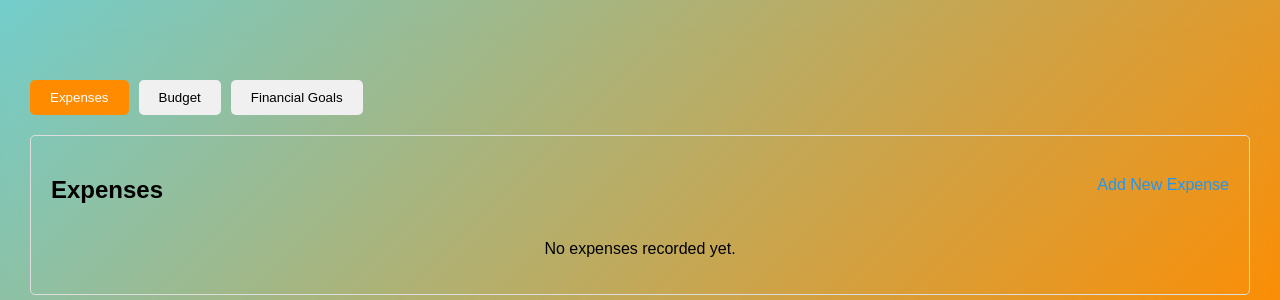
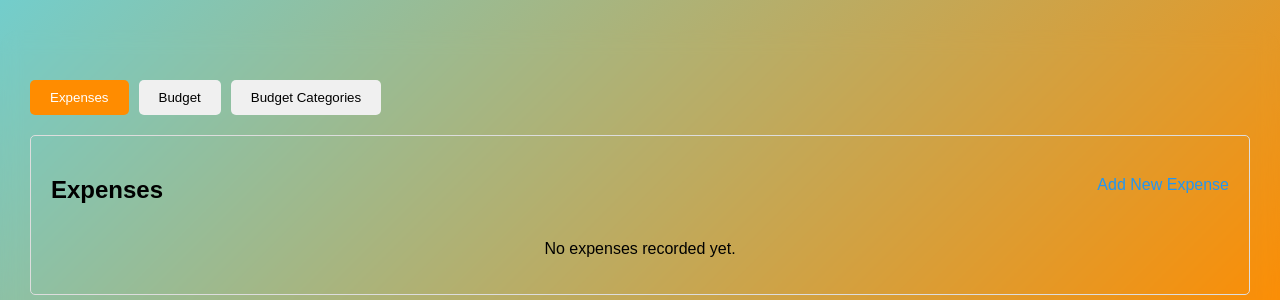
Before and after one commit to visalin/Personal_Finance_Tool, a Flask app: page /budget in a window 1280 px wide. Shown: the part 194-494 px from the top of the page. Run offline with Flask 3, Linux system fonts and the light colour scheme; a user stored in the database is signed in; some libraries are stand-ins or nearby versions.

Commit message:
Renamed finacial goals to Budget Categories

```diff
--- a/app.py
+++ b/app.py
@@ -32,8 +32,7 @@ pwd_context = CryptContext(
     hash__scrypt__salt_size=32
 )
 
-categories = ['Food', 'Transport', 'Utilities', 'Entertainment', 'Health', 'kidToys','KidEducation','KidClothing','KidFood','KidHealth','KidTransport','KidUtilities','KidEntertainment','KidOthers','CreditCardBill','Loan','Insurance','Rent','Mortgage','Others']
-
+categories = ['Food', 'Transport', 'Utilities', 'Entertainment', 'Health', 'KidToys', 'KidEducation', 'KidClothing', 'KidFood', 'KidHealth', 'KidTransport', 'KidUtilities', 'KidEntertainment', 'KidOthers', 'CreditCardBill', 'Loan', 'Insurance', 'Rent', 'Mortgage', 'Others']
 
 class User(db.Model):
     id = db.Column(db.Integer, primary_key=True)
@@ -61,14 +60,14 @@ class Budget(db.Model):
     start_date = db.Column(db.Date, nullable=False)
     end_date = db.Column(db.Date, nullable=False)
 
-class FinancialGoal(db.Model):
+class BudgetCategory(db.Model):
     id = db.Column(db.Integer, primary_key=True)
     user_id = db.Column(db.Integer, db.ForeignKey('user.id'), nullable=False)
-    description = db.Column(db.String(200), nullable=False)
     category = db.Column(db.String(100), nullable=False)
     target_amount = db.Column(db.Float, nullable=False)
     current_amount = db.Column(db.Float, default=0.0)
     target_date = db.Column(db.Date, nullable=False)
+    user = db.relationship('User', backref=db.backref('budget_categories', lazy=True))
 
 # Initialize the database
 @app.before_request
@@ -94,14 +93,18 @@ def dashboard():
     user_id = session['user_id']
     expenses = Expense.query.filter_by(user_id=user_id).order_by(Expense.date.desc()).all()
     user = User.query.get(user_id)
-    financial_goals = FinancialGoal.query.filter_by(user_id=user_id).all()
-    categories = ['Food', 'Transport', 'Utilities', 'Entertainment', 'Health', 'KidToys', 'KidEducation', 'KidClothing', 'KidFood', 'KidHealth', 'KidTransport', 'KidUtilities', 'KidEntertainment', 'KidOthers', 'CreditCardBill', 'Loan', 'Insurance', 'Rent', 'Mortgage', 'Others']
-    return render_template('dashboard.html', expenses=expenses, username=user.username, financial_goals=financial_goals, categories=categories)
+    budget_categories = BudgetCategory.query.filter_by(user_id=user_id).all()
+
+    # Calculate the remaining amount for each budget category
+    for category in budget_categories:
+        total_expenses = db.session.query(db.func.sum(Expense.amount)).filter_by(user_id=user_id, category=category.category).scalar() or 0.0
+        category.current_amount = category.target_amount - total_expenses
+
+    return render_template('dashboard.html', expenses=expenses, username=user.username, budget_categories=budget_categories, categories=categories)
 
 @app.route('/add_expense', methods=['GET', 'POST'])
 @login_required
 def add_expense():
-    #categories = ['Food', 'Transport', 'Utilities', 'Entertainment', 'Health', 'kidToys','KidEducation','KidClothing','KidFood','KidHealth','KidTransport','KidUtilities','KidEntertainment','KidOthers','CreditCardBill','Loan','Insurance','Rent','Mortgage','Others']
     if request.method == 'POST':
         description = request.form.get('description')
         amount = request.form.get('amount')
@@ -126,7 +129,7 @@ def add_expense():
         db.session.commit()
         flash('Expense added successfully!', 'success')
         return redirect(url_for('add_expense'))
-    return render_template('add_expense.html',categories=categories)
+    return render_template('add_expense.html', categories=categories)
 
 # User registration and login routes
 @app.route('/register', methods=['GET', 'POST'])
@@ -197,19 +200,17 @@ def budget():
         return redirect(url_for('dashboard'))
     return render_template('dashboard.html')
 
-@app.route('/financial_goals', methods=['GET', 'POST'])
+@app.route('/budget_categories', methods=['GET', 'POST'])
 @login_required
-def financial_goals():
+def budget_categories():
     user_id = session['user_id']
-    #categories2 = ['Food', 'Transport', 'Utilities', 'Entertainment', 'Health', 'KidToys', 'KidEducation', 'KidClothing', 'KidFood', 'KidHealth', 'KidTransport', 'KidUtilities', 'KidEntertainment', 'KidOthers', 'CreditCardBill', 'Loan', 'Insurance', 'Rent', 'Mortgage', 'Others']
 
     if request.method == 'POST':
-        description = request.form.get('description')
         category = request.form.get('category')
         target_amount = request.form.get('target_amount')
         target_date_str = request.form.get('target_date')
 
-        if not description or not category or not target_amount or not target_date_str:
+        if not category or not target_amount or not target_date_str:
             flash('All fields are required!', 'danger')
             return redirect(url_for('dashboard'))
 
@@ -219,18 +220,19 @@ def financial_goals():
             flash('Invalid target amount entered!', 'danger')
             return redirect(url_for('dashboard'))
 
-        target_date = datetime.strptime(target_date_str, '%Y-%m-%d').date()
+        target_date = datetime.strptime(target_date_str, '%Y-%m').date()
 
-        new_goal = FinancialGoal(user_id=user_id, description=description, category=category, target_amount=target_amount, target_date=target_date)
-        db.session.add(new_goal)
+        # Create a new Budget Category
+        new_category = BudgetCategory(user_id=user_id, category=category, target_amount=target_amount, target_date=target_date)
+        db.session.add(new_category)
         db.session.commit()
-        flash('Financial goal set successfully!', 'success')
+        flash('Budget category set successfully!', 'success')
         return redirect(url_for('dashboard'))
 
-    financial_goals = FinancialGoal.query.filter_by(user_id=user_id).all()
-    return render_template('dashboard.html',  categories=categories, financial_goals=financial_goals)
-
+    # Get all budget categories for the user
+    budget_categories = BudgetCategory.query.filter_by(user_id=user_id).all()
+    return render_template('dashboard.html')
 
 
 if __name__ == '__main__':
-    app.run(host='0.0.0.0',debug=True)
+    app.run(host='0.0.0.0', debug=True)
--- a/templates/dashboard.html
+++ b/templates/dashboard.html
@@ -69,7 +69,7 @@
             <div class="tabs">
                 <button class="tab-button active" onclick="openTab(event, 'expenses')">Expenses</button>
                 <button class="tab-button" onclick="openTab(event, 'budget')">Budget</button>
-                <button class="tab-button" onclick="openTab(event, 'financial_goals')">Financial Goals</button>
+                <button class="tab-button" onclick="openTab(event, 'budget_categories')">Budget Categories</button>
             </div>
 
             <div id="expenses" class="tab-content active">
@@ -119,44 +119,40 @@
                 </form>
             </div>
 
-            <div id="financial_goals" class="tab-content">
+            <div id="budget_categories" class="tab-content">
                 <div>
-                    <h2>Financial Goals</h2>
-                    <form method="POST" action="/financial_goals">
-                        <label for="description">Description:</label>
-                        <input type="text" id="description" name="description" required>
+                    <h2>Budget Categories</h2>
+                    <form method="POST" action="/budget_categories">
                         <label for="category">Category:</label>
                         <select id="category" name="category" required>
                             {% for category in categories %}
                                     <option value="{{ category }}">{{ category }}</option>
                             {% endfor %}
                         </select>
-                        <label for="target_amount">Target Amount:</label>
+                        <label for="target_amount">Budget Amount:</label>
                         <input type="text" id="target_amount" name="target_amount" required>
-                        <label for="target_date">Target Date:</label>
-                        <input type="date" id="target_date" name="target_date" required>
-                        <button type="submit">Set Goal</button>
+                        <label for="target_date">Month</label>
+                        <input type="month" id="target_date" name="target_date" required>
+                        <button type="submit">Set Budget </button>
                     </form>
                     <br><br><br>
                 </div>
                 <h2>Goals Tracker</h2><br><br>
                 <div style="display: flex; justify-content:space-between; align-items:flex-start;">
                     <div>
-                        {% if financial_goals %}
+                        {% if budget_categories %}
                         <table style="border: 1px solid #ddd;">
                             <thead>
                                 <tr>
-                                    <th style="border: 1px solid #ddd;">Description</th>
                                     <th style="border: 1px solid #ddd;">Category</th>
-                                    <th style="border: 1px solid #ddd;">Target Amount</th>
-                                    <th style="border: 1px solid #ddd;">Current Amount</th>
-                                    <th style="border: 1px solid #ddd;">Target Date</th>
+                                    <th style="border: 1px solid #ddd;">Budget Amount</th>
+                                    <th style="border: 1px solid #ddd;">Remaining Amount</th>
+                                    <th style="border: 1px solid #ddd;">Month</th>
                                 </tr>
                             </thead>
                             <tbody>
-                                {% for goal in financial_goals %}
+                                {% for goal in budget_categories %}
                                 <tr>
-                                    <td style="border: 1px solid #ddd;">{{ goal.description }}</td>
                                     <td style="border: 1px solid #ddd;">{{ goal.category }}</td>
                                     <td style="border: 1px solid #ddd;">${{ "%.2f"|format(goal.target_amount) }}</td>
                                     <td style="border: 1px solid #ddd;">${{ "%.2f"|format(goal.current_amount) }}</td>
@@ -175,14 +171,14 @@
                     var ctx = document.getElementById('goalsChart').getContext('2d');
                     var goalsData = {
                         labels: [
-                            {% for goal in financial_goals %}
+                            {% for goal in budget_categories %}
                                 '{{ goal.category }}',
                             {% endfor %}
                         ],
                         datasets: [{
-                            label: 'Financial Goals',
+                            label: 'Budget Categories',
                             data: [
-                                {% for goal in financial_goals %}
+                                {% for goal in budget_categories %}
                                     {{ goal.target_amount }},
                                 {% endfor %}
                             ],
@@ -212,10 +208,10 @@
                             responsive: true,
                             plugins: {
                                 legend: {
-                                    position: 'bottom',
+                                    position: 'right',
                                     labels: {
                                                 font: {
-                                                    size: 16, // Increase the font size for the legend
+                                                    size: 12, // Increase the font size for the legend
                                                     weight: 'bold' // Make the legend text bold
                                                 },
                                                 color: 'blue' // Set the legend text color
@@ -223,7 +219,7 @@
                                 },
                                 title: {
                                     display: true,
-                                    text: 'Financial Goals',
+                                    text: 'Budget Categories',
                                     font: {
                                             size: 24, // Increase the title font size
                                             weight: 'bold' // Make the title text bold
@@ -236,7 +232,7 @@
                     });
                 </script>
                 {% else %}
-                <p>No financial goals set yet.</p>
+                <p>No budget categories set yet.</p>
                 {% endif %}
 
         </div>
```
Lines whose indentation alone changed are shown as unchanged.
